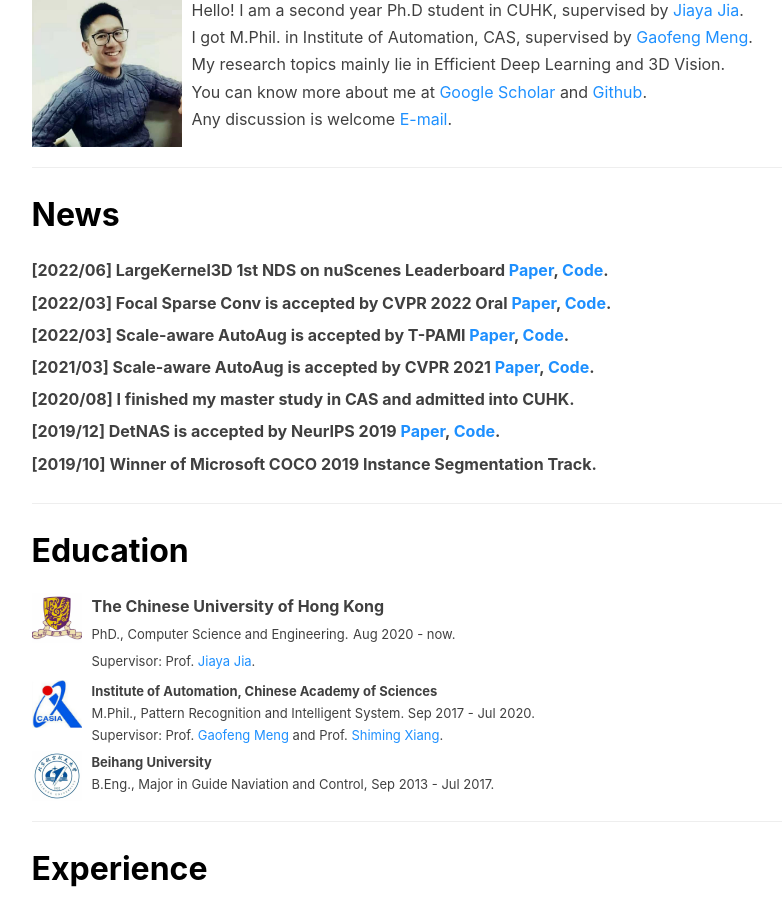
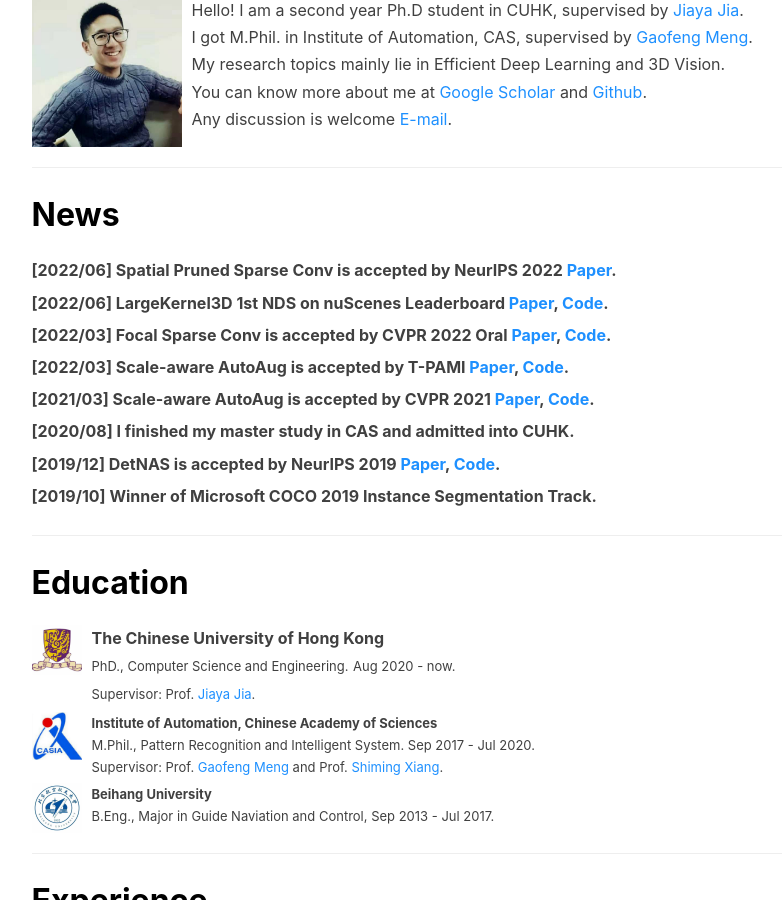
Before and after one commit to yukang2017/yukang2017.github.io, a Jekyll site: the page built from index.html, in a window 1280 px wide and 900 px high, scrolled down 421 px. Shown: the whole window, without its empty margins (136-919 px from the left). Built offline with Jekyll 4.4.1, drawn with Linux system fonts in a browser that asks for light colours; nearby versions of some CDN libraries; the list of posts is cut into pages by our own code; comment, search, counter and statistics services are not loaded.

Commit message:
Update index.html

```diff
--- a/index.html
+++ b/index.html
@@ -35,6 +35,12 @@
 	<strong><font size="6" color="Black">News</font></strong>
 		<div class="media">
 			<div class="media-body">
+				<p class="media-heading">
+				<strong>
+					[2022/06] Spatial Pruned Sparse Conv is accepted by NeurIPS 2022 <a target="_blank"
+					   href="https://arxiv.org/abs/2209.14201"><font color="DodgerBlue">Paper</font></a>.
+				 </strong>
+				</p>
 				<p class="media-heading">
 				<strong>
 					[2022/06] LargeKernel3D 1st NDS on nuScenes Leaderboard <a target="_blank"
```
